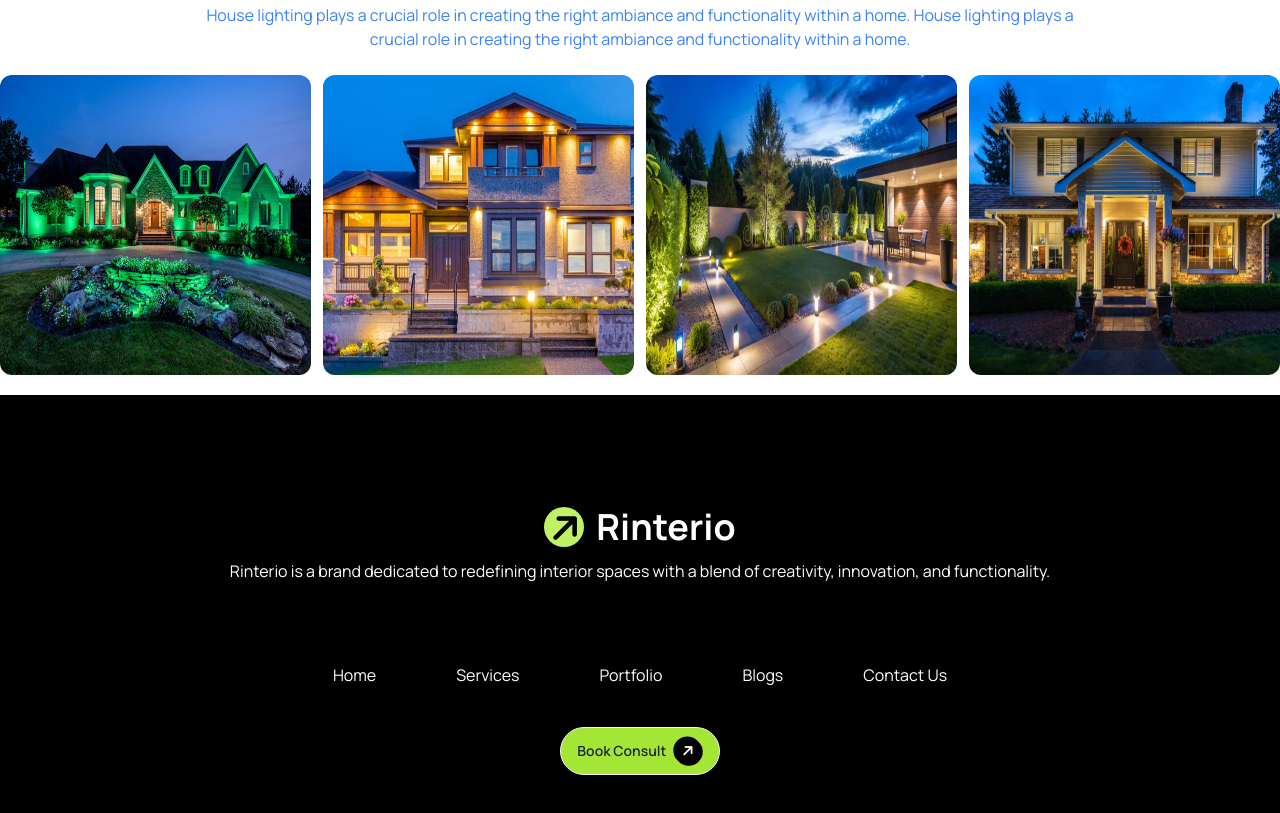
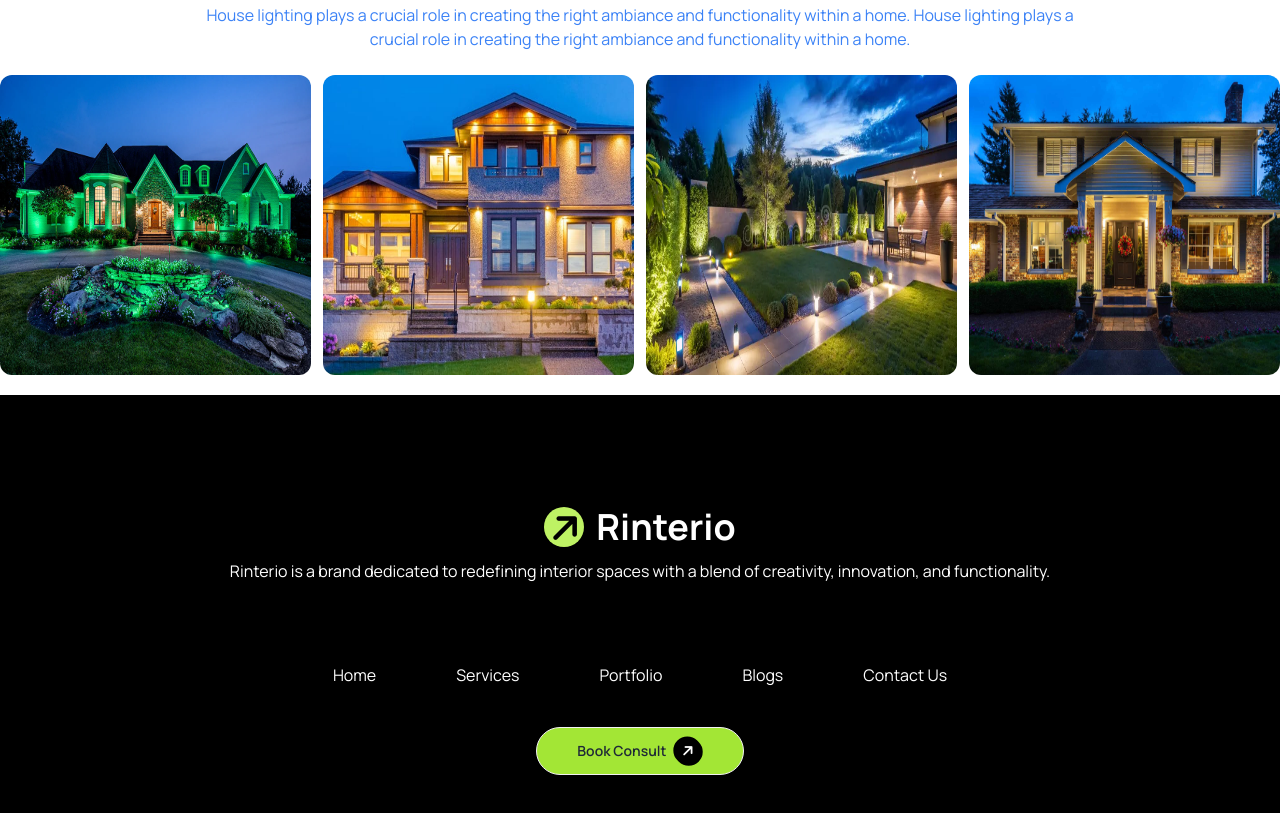
Before and after one commit to artikamontaha/B10-Assaingment-3, a plain HTML site: page index.html in a window 1280 px wide. Shown: the part 3963-4776 px from the top of the page. Drawn offline with nearby package versions, Linux system fonts and the light colour scheme.

Commit message:
website some issu solve

```diff
--- a/index.html
+++ b/index.html
@@ -424,9 +424,9 @@
       </ul>
       <div>
 
-        <div class="md:flex  justify-center items-center">
-          <button class="btn  bg-lime-400 rounded-full  mb-20 mt-10">Book Consult<i
-              class="fa-solid fa-arrow-right -rotate-45 bg-black rounded-full text-white p-2"></i></button>
+        <div class="md:flex  justify-center items-center md:p-0 px-4">
+          <button class="btn  bg-lime-400 rounded-full  mb-20 md:w-52  w-full  mt-10">Book Consult<i
+              class="fa-solid fa-arrow-right -rotate-45 bg-black  rounded-full text-white p-2"></i></button>
         </div>
 
       </div>
```
